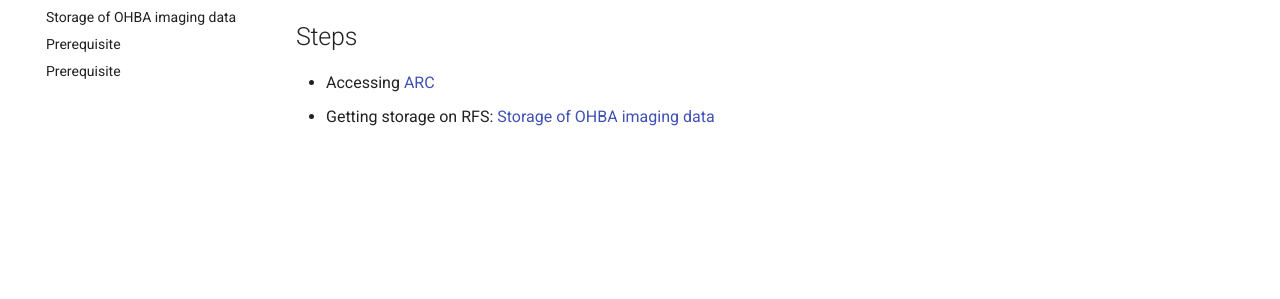
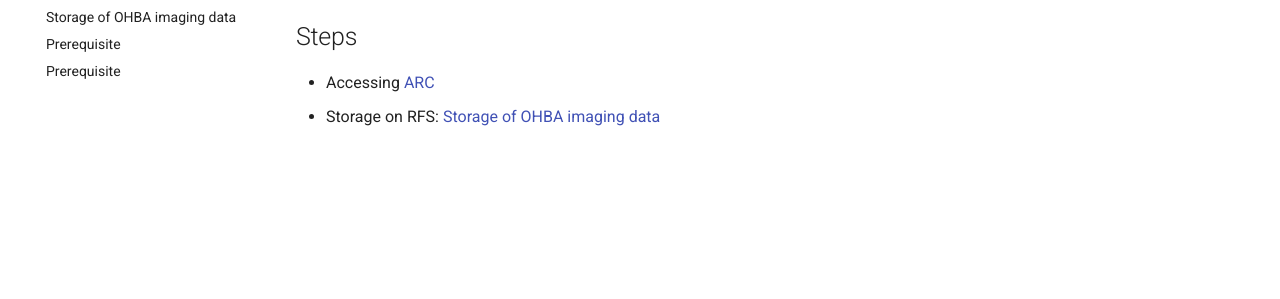
Before and after one commit to Neuronal-Oscillations/group-handbook, an MkDocs documentation site: the page built from docs/data_storage_and_processing/README.md, in a window 1280 px wide. Shown: the part 501-800 px from the top of the page. Built offline with MkDocs 1.6.1 and Material for MkDocs 9.7.7, drawn with Linux system fonts in a browser that asks for light colours.

Commit message:
Update README.md

```diff
--- a/docs/data_storage_and_processing/README.md
+++ b/docs/data_storage_and_processing/README.md
@@ -10,4 +10,4 @@
 ## Steps
 
 - Accessing [ARC](https://github.com/Neuronal-Oscillations/group-handbook/edit/main/docs/data_storage_and_processing/accessing_ARC.md)
-- Getting storage on RFS: [Storage of OHBA imaging data](https://github.com/Neuronal-Oscillations/group-handbook/blob/main/docs/data_storage_and_processing/storage.md)
+- Storage on RFS: [Storage of OHBA imaging data](https://github.com/Neuronal-Oscillations/group-handbook/blob/main/docs/data_storage_and_processing/storage.md)
```
